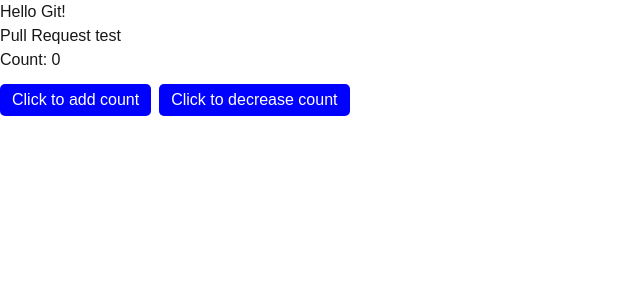
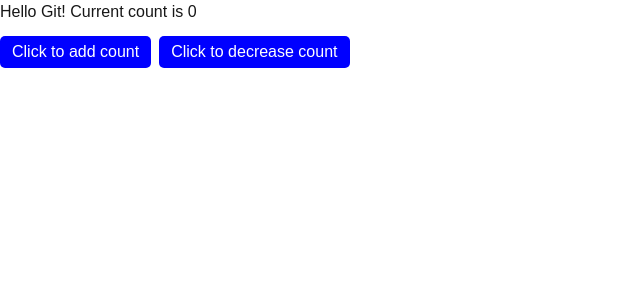
Before and after one commit to JHsolution0408/git-demo, a Next.js app: page / in a window 1280 px wide. Shown: the top 300 px of the page, without its empty margins (0-640 px from the left). Built offline with nearby package versions, Linux system fonts and the light colour scheme.

Commit message:
chore: Add reviewer

```diff
--- a/app/page.tsx
+++ b/app/page.tsx
@@ -31,11 +31,7 @@ export default function Home() {
 
   return (
     <>
-      <div>Hello Git!</div>
-      <div>Pull Request test</div>
-
-      <div>
-        <p>Count: {count}</p>
+      <div>Hello Git! Current count is {count}</div>
 
       <div>
         <button
@@ -53,7 +49,6 @@ export default function Home() {
           Click to decrease count
         </button>
       </div>
-      </div>
     </>
   );
 }
```
Lines whose indentation alone changed are shown as unchanged.
